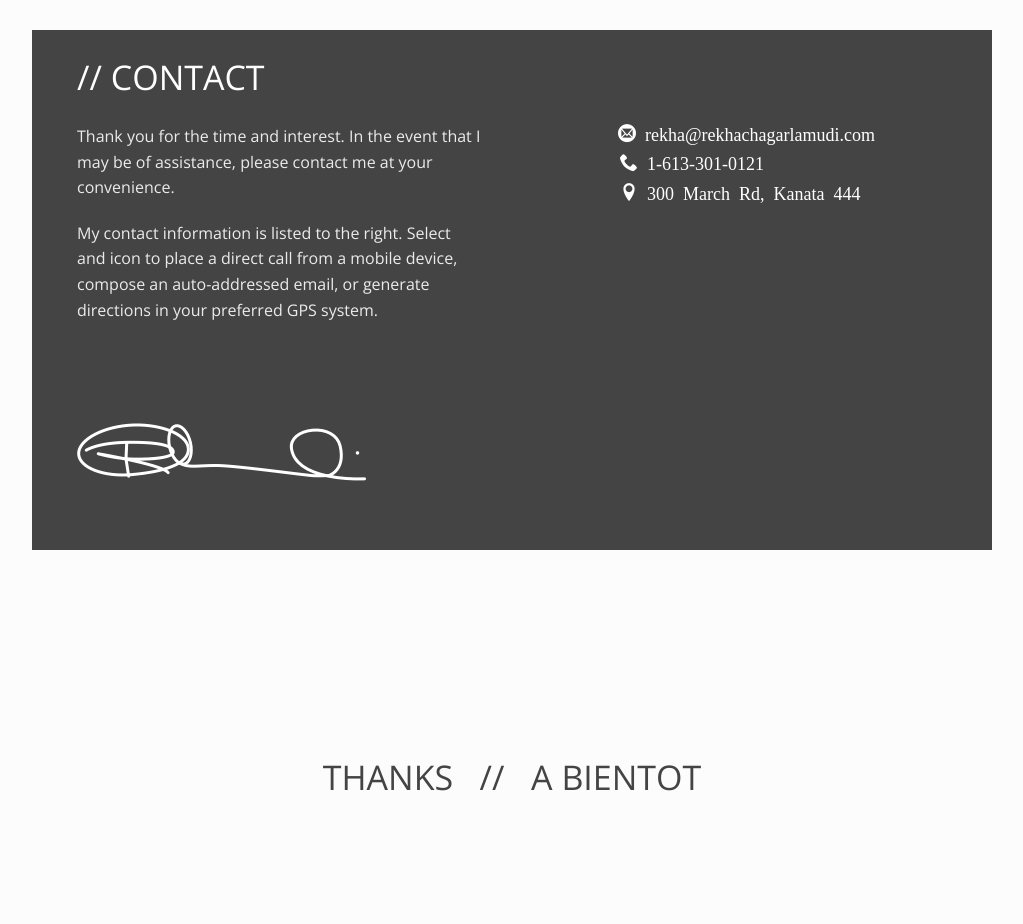
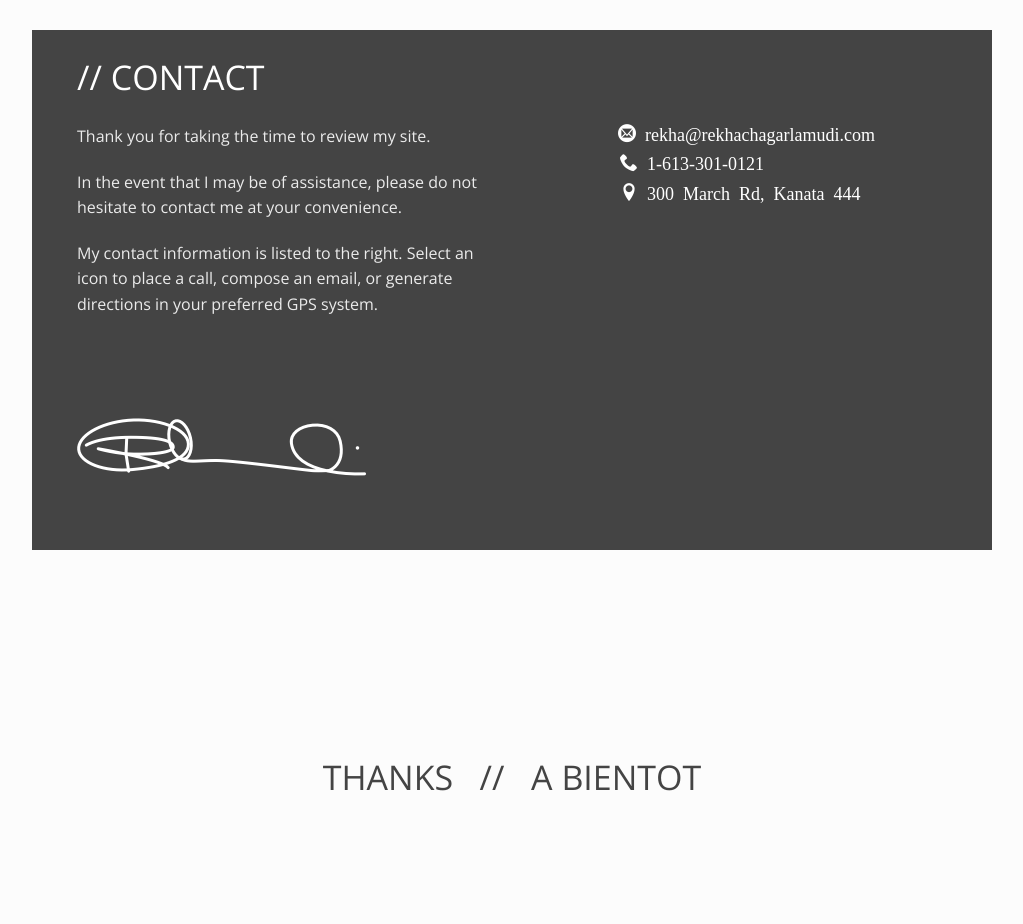
Before and after one commit to rekhachagarlamudi/rekhachagarlamudi.github.io, a plain HTML site: page index.html in a window 1280 px wide. Shown: the part 2740-3664 px from the top of the page, without its empty margins (128-1151 px from the left). Drawn offline with nearby package versions, Linux system fonts and the light colour scheme.

Commit message:
send off syntax change

```diff
--- a/index.html
+++ b/index.html
@@ -177,9 +177,11 @@
     <div class="form-wrap">
       <h3>// Contact</h3>
 
-      <p class="contact-blurb">Thank you for the time and interest. In the event that I may be of assistance, please contact me at your convenience.</p>
+      <p class="contact-blurb">Thank you for taking the time to review my site.</p>
 
-      <p class="contact-blurb">My contact information is listed to the right. Select and icon to place a direct call from a mobile device, compose an auto-addressed email, or generate directions in your preferred GPS system.</p>
+      <p class="contact-blurb">In the event that I may be of assistance, please do not hesitate to contact me at your convenience.</p>
+
+      <p class="contact-blurb">My contact information is listed to the right. Select an icon to place a call, compose an email, or generate directions in your preferred GPS system.</p>
 
       <img class="sigwhite" src="../images/sigwhite.png" alt="Rekha Chagarlamudi Signature" />
 
```
